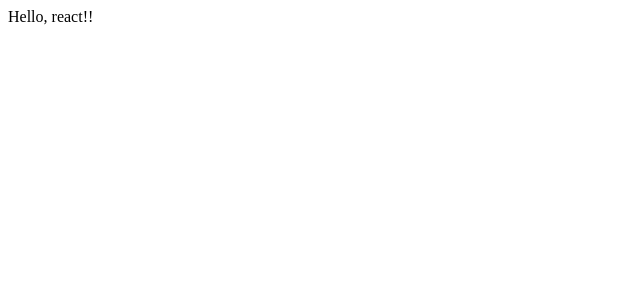
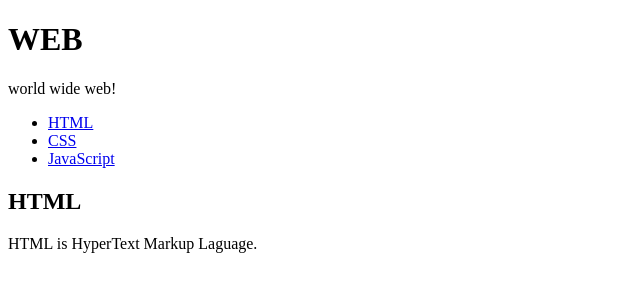
Before and after one commit to yeinhan/react, a React (Create React App) app: page / in a window 1280 px wide. Shown: the top 300 px of the page, without its empty margins (0-640 px from the left). Built offline with nearby package versions, Linux system fonts and the light colour scheme.

Commit message:
component 만들기

```diff
--- a/src/App.js
+++ b/src/App.js
@@ -1,12 +1,50 @@
 import React, {Component} from 'react';
-import logo from './logo.svg';
 import './App.css';
+
+class Subject extends Component{
+  render(){
+    return (
+      <header>
+        <h1>WEB</h1>
+        world wide web!
+      </header>
+
+    );
+  }
+}
+
+class TOC extends Component{
+  render(){
+    return (
+      <nav>
+        <ul>
+          <li><a href="1.html">HTML</a></li>
+          <li><a href="2.html">CSS</a></li>
+          <li><a href="3.html">JavaScript</a></li>
+        </ul>
+      </nav>
+    );
+  }
+}
+
+class Content extends Component{
+  render(){
+    return (
+      <article>
+        <h2>HTML</h2>
+        HTML is HyperText Markup Laguage.
+      </article>
+    );
+  }
+}
 
 class App extends Component{
 render() {
   return (
     <div className="App">
-      Hello, react!!
+      <Subject></Subject>
+      <TOC></TOC>
+      <Content></Content>
     </div>
   );
 }
```
